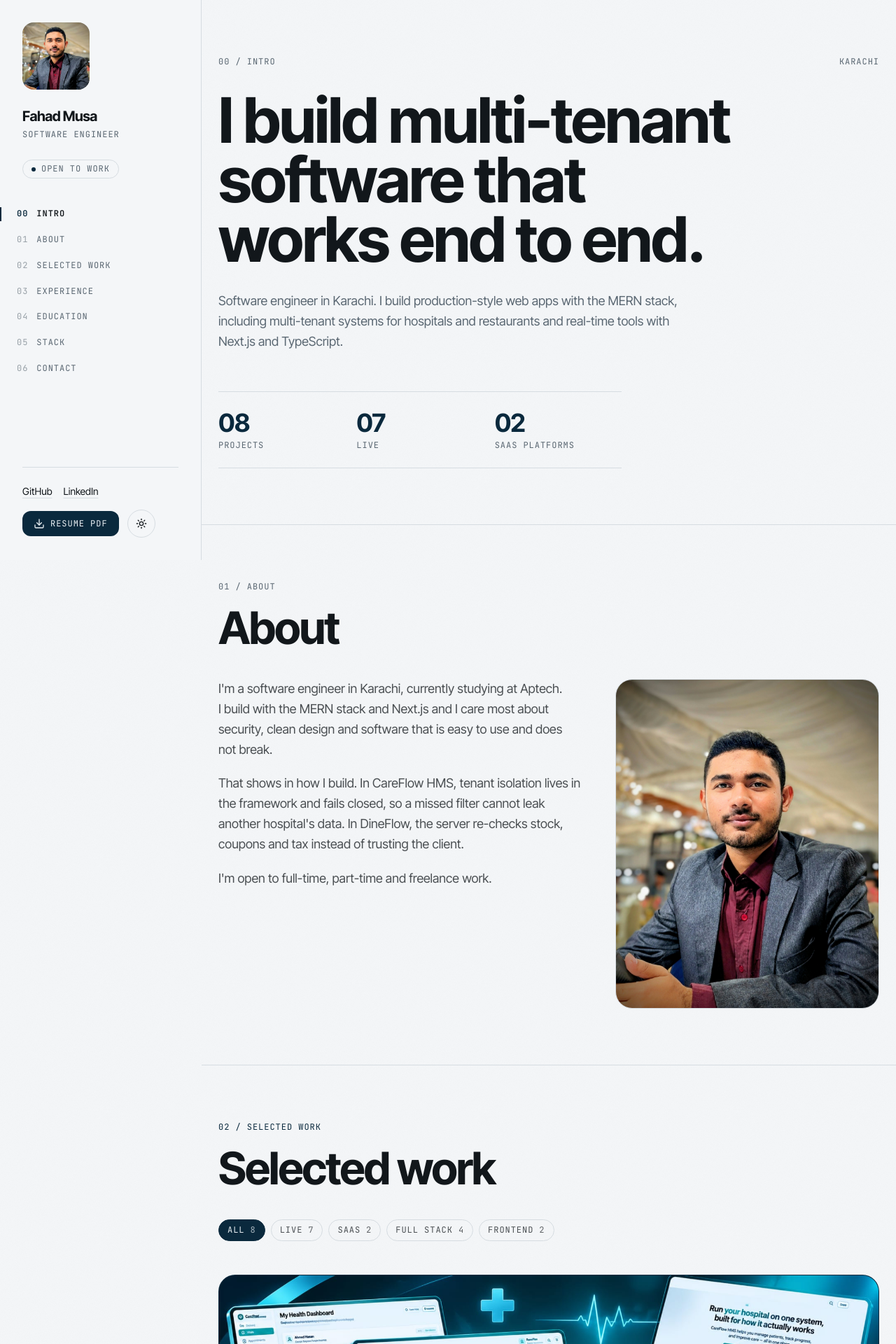
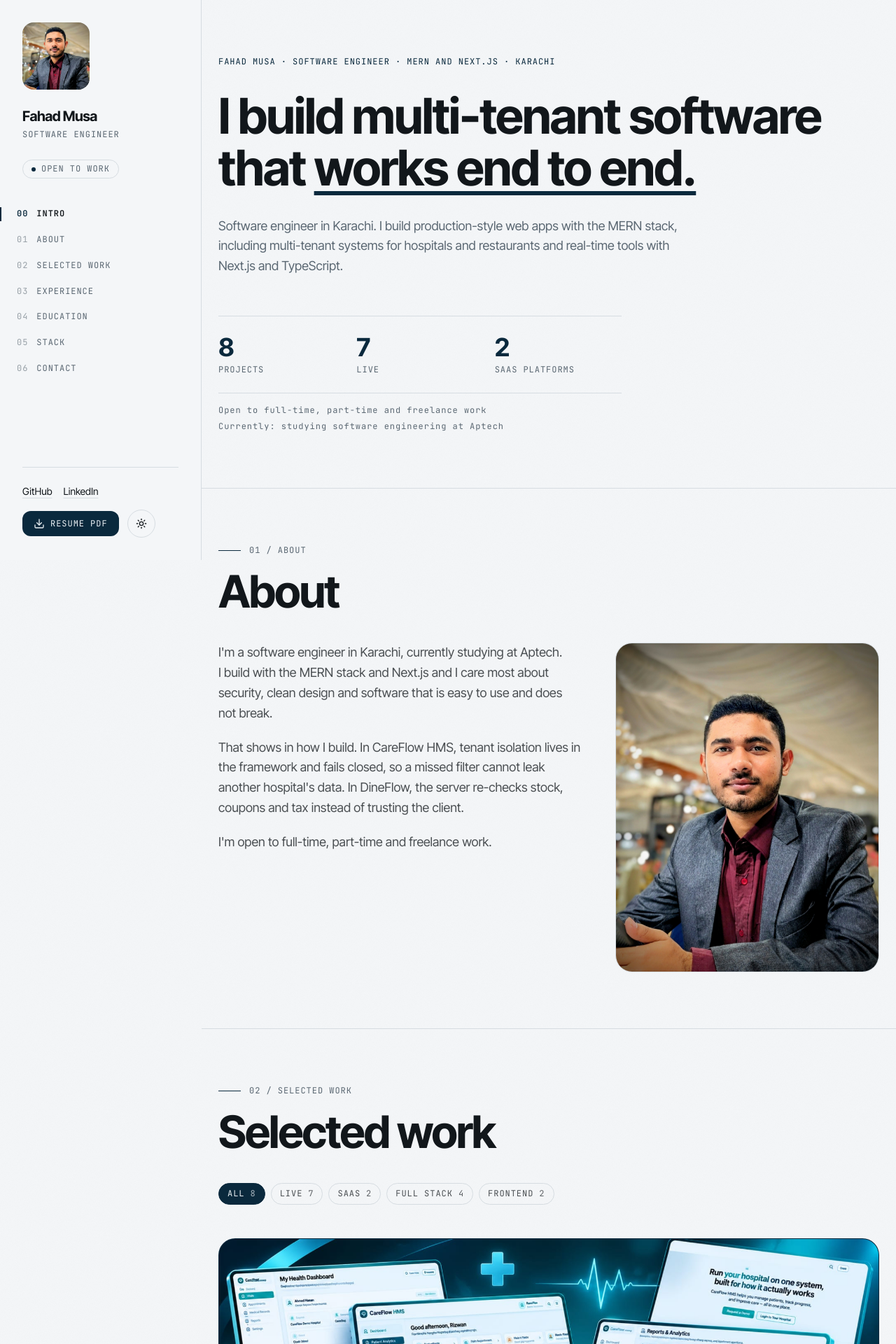
Before and after one commit to fahadmusa725/portfolio, a Next.js app: page / in a window 1280 px wide. Shown: the top 1920 px of the page at 70% size. Built offline with nearby package versions, Linux system fonts and the light colour scheme.

Commit message:
refine hero, contact and stack sections and add accent rules to section labels

```diff
--- a/components/sections/About.tsx
+++ b/components/sections/About.tsx
@@ -9,7 +9,10 @@ export default function About() {
       id="about"
       className="mx-auto w-full max-w-5xl scroll-mt-20 px-6 py-14 lg:py-20"
     >
-      <p className="font-mono text-label uppercase text-muted">{label}</p>
+      <p className="flex items-center gap-3 font-mono text-label uppercase text-muted">
+        <span aria-hidden="true" className="h-px w-8 bg-accent shrink-0" />
+        <span>{label}</span>
+      </p>
       <h2 className="mt-4 text-heading">{title}</h2>
 
       {profile.photo ? (
--- a/components/sections/Contact.tsx
+++ b/components/sections/Contact.tsx
@@ -1,35 +1,38 @@
 import { contactSection, profile } from "@/content/site";
 
 const primaryButton =
-  "inline-flex items-center rounded-full bg-surface px-6 py-3 font-mono text-label uppercase text-surface-ink transition-opacity hover:opacity-90";
+  "inline-flex items-center gap-2 rounded-[12px] bg-surface px-6 py-3 font-sans text-base font-medium text-surface-ink transition-opacity hover:opacity-90";
 
 const secondaryButton =
-  "inline-flex items-center rounded-full border border-line px-6 py-3 font-mono text-label uppercase text-ink transition-colors hover:border-ink";
+  "inline-flex items-center rounded-[12px] border border-line px-6 py-3 font-sans text-base font-medium text-ink transition-colors hover:border-ink";
 
 export default function Contact() {
-  const { actions, availability, details, label, line, title } = contactSection;
+  const { actions, details, label, line, title } = contactSection;
 
   return (
     <section
       id="contact"
       className="mx-auto w-full max-w-5xl scroll-mt-20 px-6 py-14 lg:py-20"
     >
-      <p className="font-mono text-label uppercase text-accent">{label}</p>
-      <h2 className="mt-4 max-w-3xl text-heading">{title}</h2>
+      <p className="flex items-center gap-3 font-mono text-label uppercase text-muted">
+        <span aria-hidden="true" className="h-px w-8 bg-accent shrink-0" />
+        <span>{label}</span>
+      </p>
 
-      <div className="mt-10 rounded-[24px] border border-line bg-paper p-8 sm:mt-12 sm:p-12 lg:grid lg:grid-cols-2 lg:gap-12">
+      <div className="mt-8 rounded-[24px] border border-line bg-paper p-8 sm:mt-10 sm:p-12 lg:grid lg:grid-cols-2 lg:gap-12">
         {/* Left column */}
+        <div className="flex flex-col justify-between">
           <div>
-          <p className="flex items-center gap-2 font-mono text-label uppercase text-muted">
-            <span aria-hidden="true" className="h-1.5 w-1.5 rounded-full bg-accent" />
-            {availability}
-          </p>
+            <h2 className="text-[clamp(2rem,3.6vw,3.25rem)] font-bold leading-[1.1] tracking-tight text-ink">
+              {title}
+            </h2>
 
             <p className="measure mt-4 text-base text-muted sm:text-lg">{line}</p>
 
-          <div className="mt-6 flex flex-wrap gap-4">
+            <div className="mt-8 flex flex-wrap gap-4">
               <a href={actions.primary.href} className={primaryButton}>
-              {actions.primary.label}
+                <span>{actions.primary.label}</span>
+                <span aria-hidden="true">→</span>
               </a>
 
               <a
@@ -44,6 +47,15 @@ export default function Contact() {
             </div>
           </div>
 
+          {/* Availability line with accent dot at bottom of left column */}
+          <div className="mt-10 pt-4">
+            <p className="flex items-center gap-2 font-mono text-label text-muted">
+              <span aria-hidden="true" className="h-1.5 w-1.5 rounded-full bg-accent" />
+              <span>Open to full-time, part-time and freelance work</span>
+            </p>
+          </div>
+        </div>
+
         {/* Right column: info list separated by hairlines */}
         <div className="mt-10 border-t border-line pt-10 lg:mt-0 lg:border-l lg:border-t-0 lg:pl-12 lg:pt-0">
           <dl className="divide-y divide-line">
@@ -53,7 +65,7 @@ export default function Contact() {
                   {detail.label}
                 </dt>
 
-                <dd className="mt-2 text-ink">
+                <dd className="mt-1.5 text-[1.125rem] text-ink">
                   {detail.value ? <p>{detail.value}</p> : null}
 
                   {detail.links ? (
@@ -82,7 +94,7 @@ export default function Contact() {
                 <dt className="font-mono text-label uppercase text-muted">
                   Resume
                 </dt>
-                <dd className="mt-2 text-ink">
+                <dd className="mt-1.5 text-[1.125rem] text-ink">
                   <a
                     href={profile.resume}
                     target="_blank"
--- a/components/sections/Education.tsx
+++ b/components/sections/Education.tsx
@@ -8,7 +8,10 @@ export default function Education() {
       id="education"
       className="mx-auto w-full max-w-5xl scroll-mt-20 px-6 py-14 lg:py-20"
     >
-      <p className="font-mono text-label uppercase text-accent">{label}</p>
+      <p className="flex items-center gap-3 font-mono text-label uppercase text-muted">
+        <span aria-hidden="true" className="h-px w-8 bg-accent shrink-0" />
+        <span>{label}</span>
+      </p>
       <h2 className="mt-4 text-heading">{title}</h2>
 
       <ul className="mt-8 sm:mt-10">
--- a/components/sections/Experience.tsx
+++ b/components/sections/Experience.tsx
@@ -8,7 +8,10 @@ export default function Experience() {
       id="experience"
       className="mx-auto w-full max-w-5xl scroll-mt-20 px-6 py-14 lg:py-20"
     >
-      <p className="font-mono text-label uppercase text-accent">{label}</p>
+      <p className="flex items-center gap-3 font-mono text-label uppercase text-muted">
+        <span aria-hidden="true" className="h-px w-8 bg-accent shrink-0" />
+        <span>{label}</span>
+      </p>
       <h2 className="mt-4 text-heading">{title}</h2>
 
       <ul className="mt-8 sm:mt-10">
--- a/components/sections/Hero.tsx
+++ b/components/sections/Hero.tsx
@@ -12,31 +12,59 @@ const stats = [
 ];
 
 export default function Hero() {
+  const eyebrowText = profile.eyebrowParts.join(" · ");
+
+  // Render headline with optional emphasis phrase underlined
+  const renderHeadline = () => {
+    if (!profile.headlineEmphasis || !profile.headline.includes(profile.headlineEmphasis)) {
+      return profile.headline;
+    }
+
+    const [before, after] = profile.headline.split(profile.headlineEmphasis);
+    return (
+      <>
+        {before}
+        <span className="underline decoration-accent decoration-[0.08em] underline-offset-[0.12em]">
+          {profile.headlineEmphasis}
+        </span>
+        {after}
+      </>
+    );
+  };
+
   return (
     <section
       id="intro"
       className="mx-auto w-full max-w-5xl scroll-mt-20 px-6 py-14 lg:py-20"
     >
-      <div className="flex flex-wrap items-center justify-between gap-4">
-        <p className="font-mono text-label uppercase text-muted">00 / INTRO</p>
-        <p className="font-mono text-label uppercase text-muted">{profile.location}</p>
-      </div>
+      <p className="font-mono text-label uppercase text-accent">
+        {eyebrowText}
+      </p>
 
-      <h1 className="mt-8 max-w-4xl text-display">{profile.headline}</h1>
+      <h1 className="mt-8 max-w-4xl text-[clamp(2.5rem,5.5vw,5rem)] font-bold leading-[1.05] tracking-tight text-ink">
+        {renderHeadline()}
+      </h1>
 
       <p className="measure mt-8 text-muted">{profile.intro}</p>
 
       {/* Stats strip */}
-      <div className="mt-12 grid grid-cols-3 gap-4 border-y border-line py-6 sm:mt-14 sm:max-w-xl">
+      <div className="mt-12 grid grid-cols-3 gap-4 border-t border-line pt-6 sm:mt-14 sm:max-w-xl">
         {stats.map((stat) => (
           <div key={stat.label}>
             <p className="text-3xl font-bold tracking-tight text-accent sm:text-4xl">
-              {String(stat.value).padStart(2, "0")}
+              {stat.value}
             </p>
             <p className="mt-1 font-mono text-label uppercase text-muted">{stat.label}</p>
           </div>
         ))}
       </div>
+
+      {/* Status lines under stats */}
+      <div className="mt-6 border-t border-line pt-4 sm:max-w-xl space-y-1.5 font-mono text-label text-muted">
+        {profile.statusLines.map((line) => (
+          <p key={line}>{line}</p>
+        ))}
+      </div>
     </section>
   );
 }
--- a/components/sections/SelectedWork.tsx
+++ b/components/sections/SelectedWork.tsx
@@ -63,7 +63,10 @@ export default function SelectedWork() {
       id="work"
       className="mx-auto w-full max-w-5xl scroll-mt-20 px-6 py-14 lg:py-20"
     >
-      <p className="font-mono text-label uppercase text-accent">{selectedWork.label}</p>
+      <p className="flex items-center gap-3 font-mono text-label uppercase text-muted">
+        <span aria-hidden="true" className="h-px w-8 bg-accent shrink-0" />
+        <span>{selectedWork.label}</span>
+      </p>
       <h2 className="mt-4 text-heading">{selectedWork.title}</h2>
 
       <div
--- a/content/site.ts
+++ b/content/site.ts
@@ -14,6 +14,9 @@ export type Profile = {
   location: string;
   availability: string;
   headline: string;
+  headlineEmphasis?: string;
+  eyebrowParts: string[];
+  statusLines: string[];
   intro: string;
   email: string;
   photo?: string;
@@ -82,6 +85,17 @@ export const profile: Profile = {
   location: "Karachi",
   availability: "Open to work",
   headline: "I build multi-tenant software that works end to end.",
+  headlineEmphasis: "works end to end.",
+  eyebrowParts: [
+    "Fahad Musa",
+    "Software Engineer",
+    "MERN and Next.js",
+    "Karachi",
+  ],
+  statusLines: [
+    "Open to full-time, part-time and freelance work",
+    "Currently: studying software engineering at Aptech",
+  ],
   intro:
     "Software engineer in Karachi. I build production-style web apps with the MERN stack, including multi-tenant systems for hospitals and restaurants and real-time tools with Next.js and TypeScript.",
   email: "fahadmusa725@gmail.com",
@@ -335,9 +349,15 @@ export const educationSection: EducationSection = {
   ],
 };
 
+export type StackItem = {
+  name: string;
+  note?: string;
+};
+
 export type StackGroup = {
   title: string;
-  items: string[];
+  descriptor?: string;
+  items: (string | StackItem)[];
 };
 
 export type StackSection = {
@@ -351,42 +371,66 @@ export const stackSection: StackSection = {
   title: "Stack",
   groups: [
     {
+      title: "Languages",
+      descriptor: "core",
+      items: [
+        { name: "JavaScript", note: "daily" },
+        { name: "TypeScript", note: "daily" },
+        { name: "HTML", note: "daily" },
+        { name: "CSS", note: "daily" },
+        { name: "PHP", note: "basic" },
+        { name: "C#", note: "basic" },
+        { name: "Dart", note: "learning" },
+      ],
+    },
+    {
       title: "Frontend",
+      descriptor: "web",
       items: [
-        "HTML",
-        "CSS",
-        "JavaScript",
-        "TypeScript",
-        "React",
-        "Next.js",
-        "Tailwind CSS",
-        "Bootstrap",
-        "jQuery",
+        { name: "React", note: "daily" },
+        { name: "Next.js", note: "daily" },
+        { name: "Tailwind CSS", note: "daily" },
+        { name: "Flutter", note: "learning" },
       ],
     },
     {
       title: "Backend",
-      items: ["Node.js", "Express.js", "PHP", "Laravel", "C#"],
+      descriptor: "apis",
+      items: [
+        { name: "Node.js", note: "daily" },
+        { name: "Express.js", note: "daily" },
+        { name: "Laravel", note: "basic" },
+      ],
     },
     {
-      title: "Mobile",
-      items: ["Dart", "Flutter"],
+      title: "Data",
+      descriptor: "storage",
+      items: [
+        { name: "MongoDB", note: "daily" },
+        { name: "MySQL", note: "basic" },
+        { name: "SQL Server", note: "basic" },
+      ],
     },
     {
-      title: "Data and hosting",
-      items: ["MongoDB", "MySQL", "SQL Server", "Vercel", "Netlify"],
+      title: "Tooling",
+      descriptor: "ship",
+      items: [
+        { name: "Git", note: "daily" },
+        { name: "GitHub", note: "daily" },
+        { name: "Vercel", note: "deploy" },
+        { name: "Netlify", note: "deploy" },
+        { name: "Ably", note: "when needed" },
+        { name: "Stripe", note: "checkout" },
+        { name: "Cloudinary", note: "media" },
+      ],
     },
     {
-      title: "Tools",
+      title: "Office",
+      descriptor: "daily",
       items: [
-        "Git",
-        "GitHub",
-        "Ably",
-        "Stripe",
-        "Cloudinary",
-        "Microsoft Word",
-        "Microsoft Excel",
-        "Microsoft PowerPoint",
+        { name: "Word" },
+        { name: "Excel" },
+        { name: "PowerPoint" },
       ],
     },
   ],
```
Also changed, not shown: components/sections/Stack.tsx (+30 -10 lines). Lines whose indentation alone changed are shown as unchanged.
